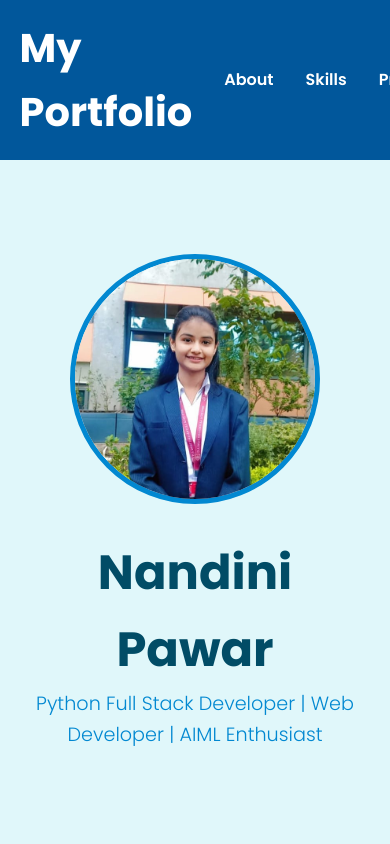
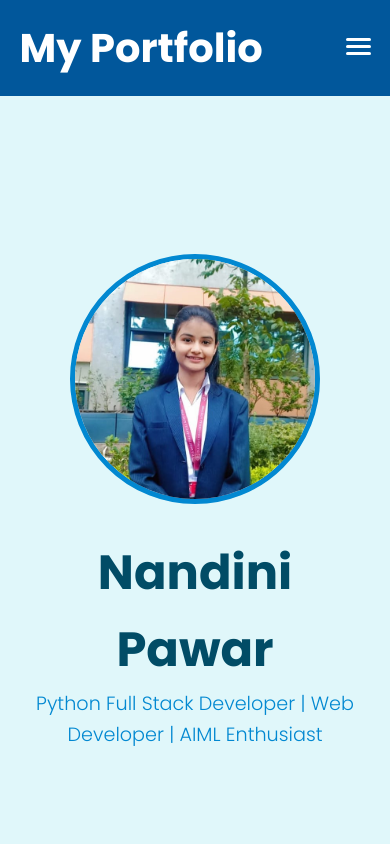
Before and after one commit to nandini6983/Portfolio, a plain HTML site: page index.html in a window 390 px wide. Shown: the top 844 px of the page. Drawn offline with Linux system fonts and the light colour scheme.

Commit message:
style.css

```diff
--- a/style.css
+++ b/style.css
@@ -62,6 +62,19 @@ nav ul li a {
 }
 nav ul li a:hover, nav ul li a.active {
     color: var(--bg-color);
+}
+/* Hamburger Menu */
+.hamburger {
+    display: none;
+    flex-direction: column;
+    cursor: pointer;
+}
+.hamburger span {
+    height: 3px;
+    width: 25px;
+    background: #fff;
+    margin-bottom: 4px;
+    border-radius: 2px;
 }
 
 /*
@@ -247,3 +260,10 @@ footer {
     color: var(--bg-color);
     font-size: 0.9rem;
 }
+/* Mobile Responsive */
+@media (max-width: 768px) {
+    nav ul { display: none; flex-direction: column; width: 100%; background: var(--header-color); position: absolute; top: 60px; left: 0; }
+    nav ul.show { display: flex; }
+    nav ul li { margin: 1rem 0; text-align: center; }
+    .hamburger { display: flex; }
+}
```
